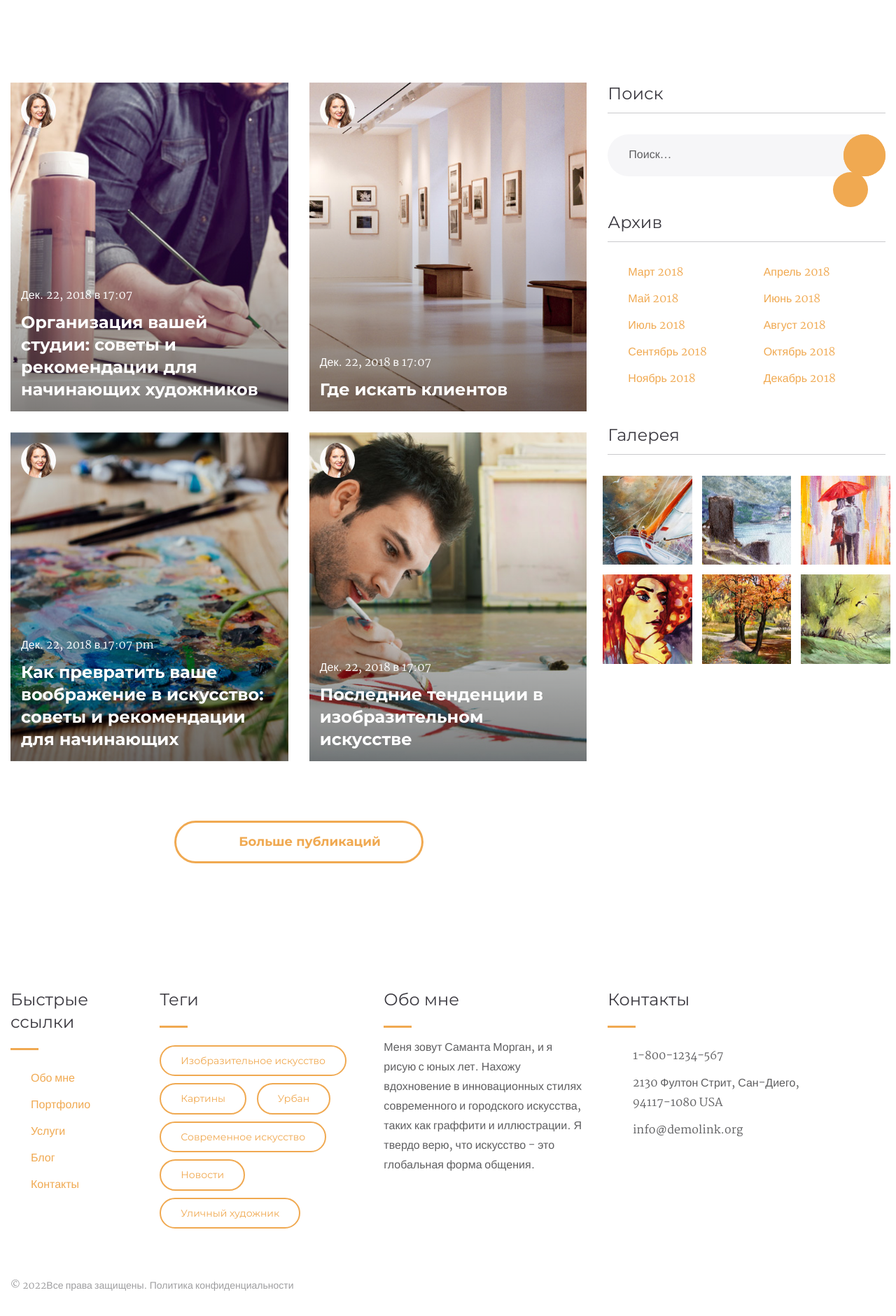
After one commit to rybkinn/picture-shop-django, a Django app: page /blog/ in a window 1280 px wide. The commit adds this page. Shown: the part 564-2445 px from the top of the page at 70% size. Run offline with Django 4.2, Linux system fonts and the light colour scheme; some libraries are stand-ins or nearby versions; some web fonts are replaced.

Commit message:
added blog page

```diff
--- /dev/null
+++ b/picture_shop/blog/templates/blog/blog.html
@@ -0,0 +1,194 @@
+{% extends 'base.html' %}
+{% load static %}
+
+{% block title %}Блог{% endblock %}
+
+{% block content %}
+<section class="section"
+    data-preset="{&quot;title&quot;:&quot;Breadcrumbs Classic&quot;,&quot;category&quot;:&quot;breadcrumbs&quot;,&quot;id&quot;:&quot;breadcrumbs-classic&quot;}">
+    <div class="shell-wide">
+        <div class="bg-dark-overlay section-bredcrumbs custom-bg-image novi-background bg-image-breadcrumbs-1">
+            <div class="breadcrumb-wrapper">
+                <h1 class="title">Блог</h1>
+                <ol class="breadcrumbs-custom">
+                    <li><a href="./">Главная</a></li>
+                    <li><a href="#">Блог</a></li>
+                </ol>
+            </div>
+        </div>
+    </div>
+</section>
+<section class="section section-lg bg-white novi-background bg-cover"
+    data-preset="{&quot;title&quot;:&quot;Grid Blog&quot;,&quot;category&quot;:&quot;blog&quot;,&quot;id&quot;:&quot;grid-blog&quot;}">
+    <div class="shell shell-wide">
+        <div class="range range-40 range-center range-fix">
+            <div class="cell-sm-10 cell-md-8">
+                <div class="range range-30">
+                    <div class="cell-sm-6 cell-flex">
+                        <article class="post-grid custom-bg-image"
+                            style="background-image: url({% static 'images/grid-blog-1-570x400.jpg' %});">
+                            <div class="post-item">
+                                <div class="post-author"><a class="author-media" href="single-post.html"><img
+                                            src="{% static 'images/grid-blog-author-50x50.jpg' %}" alt="" width="50"
+                                            height="50"></a><a class="author-name"
+                                        href="single-post.html">Светлана Мельникова</a></div>
+                            </div>
+                            <div class="post-item">
+                                <div class="content">
+                                    <div class="time"> <time datetime="2018-01-01">Дек. 22, 2018 в 17:07</time>
+                                    </div>
+                                    <h4 class="post-title"><a href="single-post.html">Организация вашей студии:
+                                            советы и рекомендации для начинающих художников</a></h4>
+                                    <div class="post-exeption">
+                                        <p>Одним из наиболее важных аспектов создания идеальной студии является
+                                            возможность найти именно ту, которая вам нужна, за очень короткое
+                                            время...</p>
+                                    </div>
+                                </div>
+                            </div>
+                        </article>
+                    </div>
+                    <div class="cell-sm-6 cell-flex">
+                        <article class="post-grid custom-bg-image"
+                            style="background-image: url({% static 'images/grid-blog-2-570x400.jpg' %});">
+                            <div class="post-item">
+                                <div class="post-author"><a class="author-media" href="single-post.html"><img
+                                            src="{% static 'images/grid-blog-author-50x50.jpg' %}" alt="" width="50"
+                                            height="50"></a><a class="author-name"
+                                        href="single-post.html">Светлана Мельникова</a></div>
+                            </div>
+                            <div class="post-item">
+                                <div class="content">
+                                    <div class="time"> <time datetime="2018-01-01">Дек. 22, 2018 в 17:07</time>
+                                    </div>
+                                    <h4 class="post-title"><a href="single-post.html">Где искать клиентов</a>
+                                    </h4>
+                                    <div class="post-exeption">
+                                        <p>Лучшие клиенты - не те, кто покупает ваше произведение искусства, а
+                                            те, кто будет продолжать покупать ваши работы в течение многих лет.
+                                            Но как этого достичь?</p>
+                                    </div>
+                                </div>
+                            </div>
+                        </article>
+                    </div>
+                    <div class="cell-sm-6 cell-flex">
+                        <article class="post-grid custom-bg-image"
+                            style="background-image: url({% static 'images/grid-blog-3-570x400.jpg' %});">
+                            <div class="post-item">
+                                <div class="post-author"><a class="author-media" href="single-post.html"><img
+                                            src="{% static 'images/grid-blog-author-50x50.jpg' %}" alt="" width="50"
+                                            height="50"></a><a class="author-name"
+                                        href="single-post.html">Светлана Мельникова</a></div>
+                            </div>
+                            <div class="post-item">
+                                <div class="content">
+                                    <div class="time"> <time datetime="2018-01-01">Дек. 22, 2018 в 17:07
+                                            pm</time> </div>
+                                    <h4 class="post-title"><a href="single-post.html">Как превратить ваше
+                                            воображение в искусство: советы и рекомендации для начинающих</a>
+                                    </h4>
+                                    <div class="post-exeption">
+                                        <p>У всех нас есть воображение. Но требуется особый навык, чтобы держать
+                                            образ в мыслях и превращать это воображение в искусство. Талант
+                                            может быть естественным подарком, приобретенным навыком или
+                                            комбинацией того и другого.</p>
+                                    </div>
+                                </div>
+                            </div>
+                        </article>
+                    </div>
+                    <div class="cell-sm-6 cell-flex">
+                        <article class="post-grid custom-bg-image"
+                            style="background-image: url({% static 'images/grid-blog-4-570x400.jpg' %});">
+                            <div class="post-item">
+                                <div class="post-author"><a class="author-media" href="single-post.html"><img
+                                            src="{% static 'images/grid-blog-author-50x50.jpg' %}" alt="" width="50"
+                                            height="50"></a><a class="author-name"
+                                        href="single-post.html">Светлана Мельникова</a></div>
+                            </div>
+                            <div class="post-item">
+                                <div class="content">
+                                    <div class="time"> <time datetime="2018-01-01">Дек. 22, 2018 в 17:07</time>
+                                    </div>
+                                    <h4 class="post-title"><a href="single-post.html">Последние тенденции в
+                                            изобразительном искусстве</a></h4>
+                                    <div class="post-exeption">
+                                        <p>Выставка «Artists Helping Artists» была посвящена тенденциям в
+                                            искусстве и тому, что актуально в 2018 году. Я считаю, что тенденции
+                                            не должны влиять на то, что мы создаем. Не стоит менять себя.</p>
+                                    </div>
+                                </div>
+                            </div>
+                        </article>
+                    </div>
+                </div>
+                <div class="post-bottom text-center"> <button
+                        class="button button-primary-outline button-icon button-icon-left"><span><span
+                                class="icon mdi mdi-refresh"></span>Больше публикаций</span></button> </div>
+            </div>
+            <div class="cell-sm-10 cell-md-4">
+                <div class="widget-list">
+                    <div class="widget-list-item">
+                        <h4>Поиск</h4>
+                        <div class="divider divider-5"></div>
+                        <form class="rd-search rd-blog-search rd-search-form rd-mailform-inline"
+                            action="search-results.html" method="GET" data-search-live="rd-search-results-live">
+                            <div class="form-wrap"><label class="form-label form-label rd-input-label"
+                                    for="rd-search-form-input">Поиск...</label> <input class="form-input"
+                                    id="rd-search-form-input" type="text" name="s" autocomplete="off"></div>
+                            <button class="icon mdi mdi-magnify" type="submit"></button>
+                        </form>
+                    </div>
+                    <div class="widget-list-item">
+                        <h4>Архив</h4>
+                        <div class="divider divider-5"></div>
+                        <ul class="list-marked list-2-colums">
+                            <li><a href="#">Март 2018</a></li>
+                            <li><a href="#">Апрель 2018</a></li>
+                            <li><a href="#">Май 2018</a></li>
+                            <li><a href="#">Июнь 2018</a></li>
+                            <li><a href="#">Июль 2018</a></li>
+                            <li><a href="#">Август 2018</a></li>
+                            <li><a href="#">Сентябрь 2018</a></li>
+                            <li><a href="#">Октябрь 2018</a></li>
+                            <li><a href="#">Ноябрь 2018</a></li>
+                            <li><a href="#">Декабрь 2018</a></li>
+                        </ul>
+                    </div>
+                    <div class="widget-list-item">
+                        <h4>Галерея</h4>
+                        <div class="divider divider-5"></div>
+                        <ul class="aside-gallery" data-lightgallery="group">
+                            <li><a class="aside-gallery-item" data-lightgallery="item"
+                                    href="{% static 'images/originals/gallery-image-original-1.jpg' %}"><img
+                                        src="{% static 'images/aside-gallery-1-160x160.jpg' %}" alt="" width="160"
+                                        height="160"></a></li>
+                            <li><a class="aside-gallery-item" data-lightgallery="item"
+                                    href="{% static 'images/originals/gallery-image-original-2.jpg' %}"><img
+                                        src="{% static 'images/aside-gallery-2-160x160.jpg' %}" alt="" width="160"
+                                        height="160"></a></li>
+                            <li><a class="aside-gallery-item" data-lightgallery="item"
+                                    href="{% static 'images/originals/gallery-image-original-3.jpg' %}"><img
+                                        src="{% static 'images/aside-gallery-3-160x160.jpg' %}" alt="" width="160"
+                                        height="160"></a></li>
+                            <li><a class="aside-gallery-item" data-lightgallery="item"
+                                    href="{% static 'images/originals/gallery-image-original-4.jpg' %}"><img
+                                        src="{% static 'images/aside-gallery-4-160x160.jpg' %}" alt="" width="160"
+                                        height="160"></a></li>
+                            <li><a class="aside-gallery-item" data-lightgallery="item"
+                                    href="{% static 'images/originals/gallery-image-original-5.jpg' %}"><img
+                                        src="{% static 'images/aside-gallery-5-160x160.jpg' %}" alt="" width="160"
+                                        height="160"></a></li>
+                            <li><a class="aside-gallery-item" data-lightgallery="item"
+                                    href="{% static 'images/originals/gallery-image-original-6.jpg' %}"><img
+                                        src="{% static 'images/aside-gallery-6-160x160.jpg' %}" alt="" width="160"
+                                        height="160"></a></li>
+                        </ul>
+                    </div>
+                </div>
+            </div>
+        </div>
+    </div>
+</section>
+{% endblock %}
--- /dev/null
+++ b/picture_shop/blog/urls.py
@@ -0,0 +1,7 @@
+from django.urls import path
+
+from .views import *
+
+urlpatterns = [
+    path('', blog, name='blog'),
+]
--- a/picture_shop/blog/views.py
+++ b/picture_shop/blog/views.py
@@ -1,3 +1,6 @@
 from django.shortcuts import render
 
+
 # Create your views here.
+def blog(request):
+    return render(request, 'blog/blog.html')
--- a/picture_shop/picture_shop/urls.py
+++ b/picture_shop/picture_shop/urls.py
@@ -19,4 +19,5 @@ from django.urls import path, include
 urlpatterns = [
     path('admin/', admin.site.urls),
     path('', include('portfolio.urls')),
+    path('blog/', include('blog.urls')),
 ]
--- a/picture_shop/templates/inc/_footer.html
+++ b/picture_shop/templates/inc/_footer.html
@@ -14,7 +14,7 @@
                             <li><a href="{% url 'about-me' %}">Обо мне</a></li>
                             <li><a href="#">Портфолио</a></li>
                             <li><a href="{% url 'services' %}">Услуги</a></li>
-                            <li><a href="#">Блог</a></li>
+                            <li><a href="{% url 'blog' %}">Блог</a></li>
                             <li><a href="{% url 'contacts' %}">Контакты</a></li>
                         </ul>
                     </div>
--- a/picture_shop/templates/inc/_header.html
+++ b/picture_shop/templates/inc/_header.html
@@ -94,11 +94,7 @@
                   <li><a href="{% url 'street-artist-services' %}">Услуги уличных художников</a></li>
                 </ul>
               </li>
-              <li class="rd-navbar--has-dropdown rd-navbar-submenu"><a href="#">Блог</a>
-                <ul class="rd-navbar-dropdown">
-                  <li><a href="#">Блог сетка</a></li>
-                  <li><a href="#">Публикация</a></li>
-                </ul>
+              <li><a href="{% url 'blog' %}">Блог</a>
               </li>
               <li><a href="{% url 'contacts' %}">Контакты</a></li>
             </ul>
```
